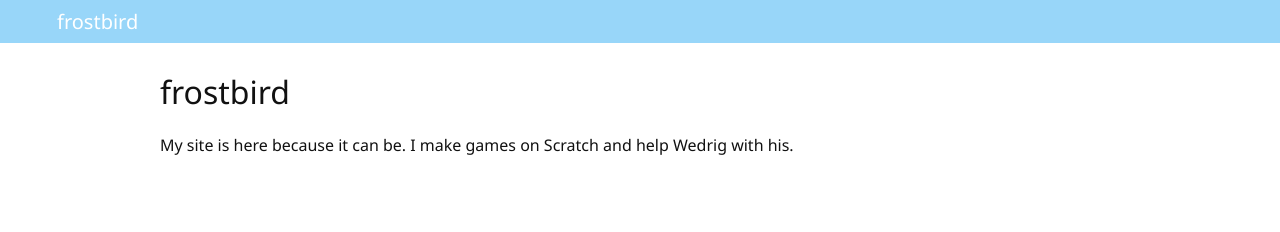
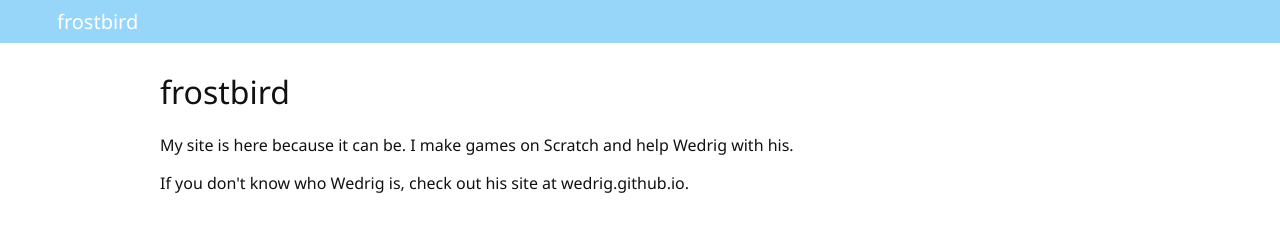
Before and after one commit to frostbird/frostbird, a plain HTML site: page index.html in a window 1280 px wide. Drawn offline with Linux system fonts and the light colour scheme.

Commit message:
updated text

```diff
--- a/index.html
+++ b/index.html
@@ -1,4 +1,5 @@
 <title> frostbird's home </title>
 <h1>frostbird</h1>
 <p>  My site is here because it can be. I make games on Scratch and help Wedrig with his. </p>
+<p> If you don't know who Wedrig is, check out his site at wedrig.github.io. </p>
 <script src="page.js"></script>
```
